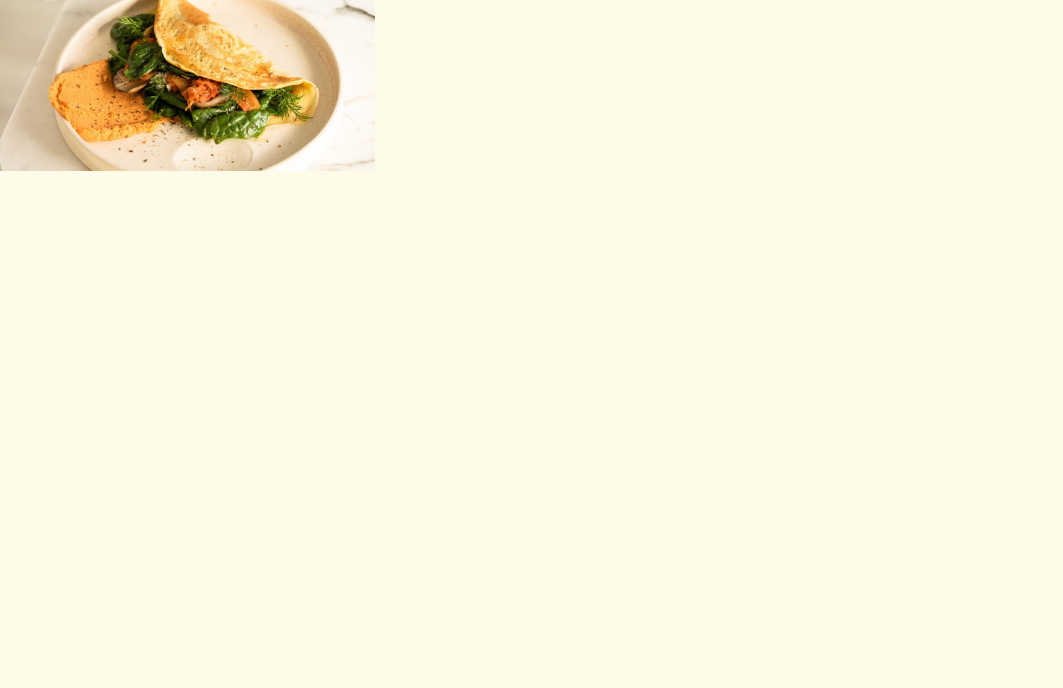
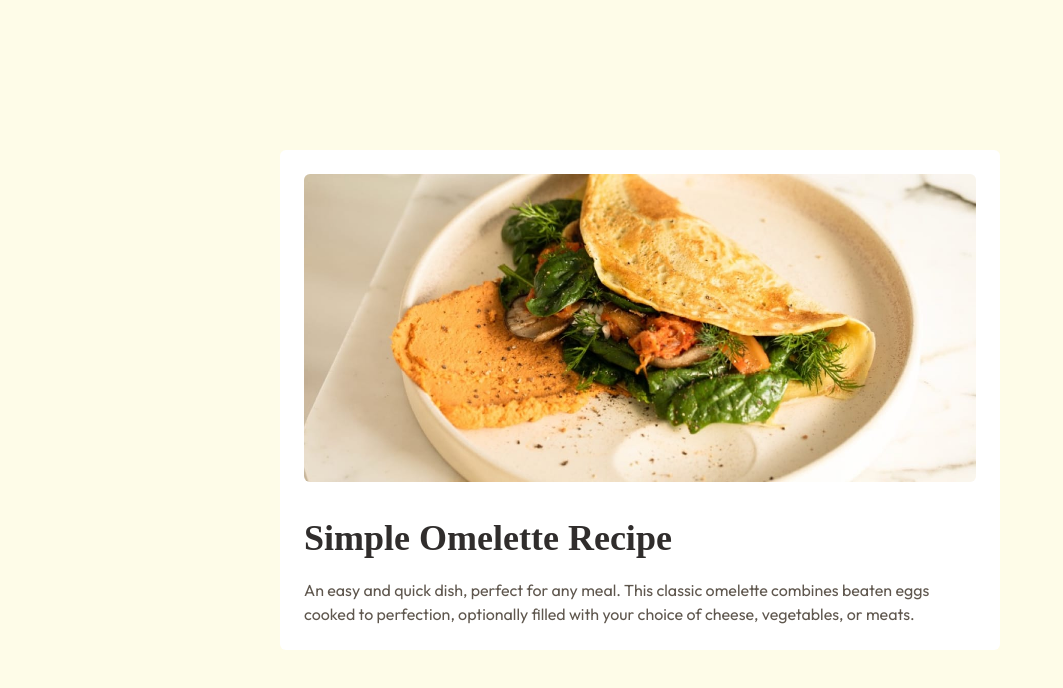
Before and after one commit to AndDevI/Recipe-Page, a website: page src/index.html in a window 1280 px wide. Shown: the whole page, without its empty margins (0-1063 px from the left). Drawn offline with Linux system fonts and the light colour scheme.

Commit message:
tittle and description

```diff
--- a/src/index.html
+++ b/src/index.html
@@ -11,11 +11,23 @@
 
         <title>Recipe Page</title>
     </head>
-    <body class="bg-yellow-50 font-p">
-        <article class="w-[375px] bg-white rounded flex flex-col items-center justify-center">
+    <body class="bg-yellow-50 flex items-center justify-center h-screen">
+        <article class="w-[45rem] bg-white rounded-md flex flex-col gap-4 p-6">
             <section>
-                <img src="../assets/images/image-omelette.jpeg" alt="">
+                <img src="../assets/images/image-omelette.jpeg" alt="Simple Omelette" class="rounded-md w-full">
             </section>
+
+            <section>
+                <h1 class="text-stone-900 font-title text-4xl font-bold mb-5 mt-5">
+                    Simple Omelette Recipe
+                </h1>
+                <p class="font-p text-stone-600 leading-normal">
+                    An easy and quick dish, perfect for any meal. This classic omelette combines beaten eggs
+                    cooked to perfection, optionally filled with your choice of cheese, vegetables, or meats.
+                </p>
+            </section>
+
+
         </article>
     </body>
 </html>
```
Also changed, not shown: css/output.css.
